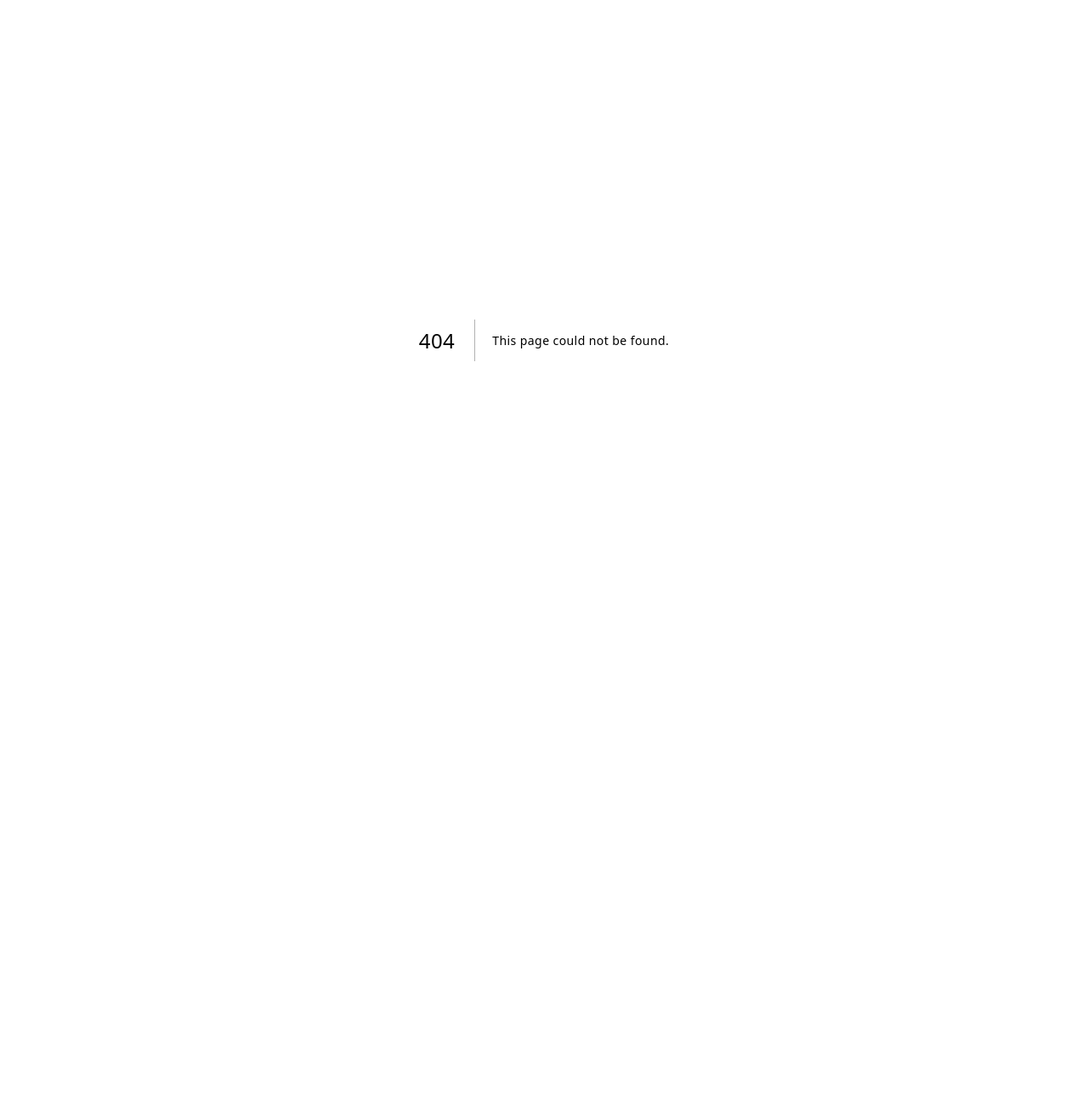
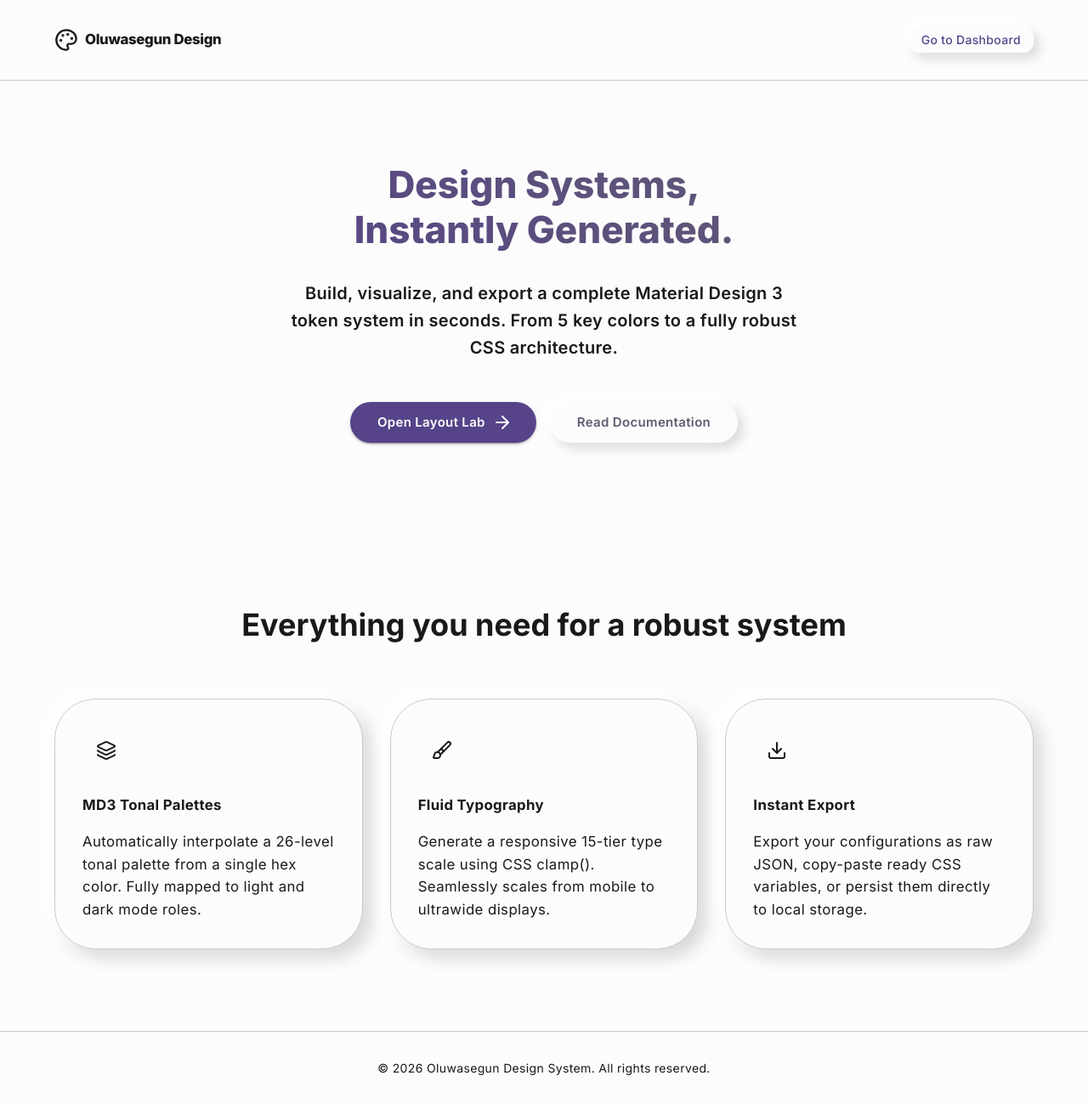
Before and after one commit to Holuwasegun/oluwasegun-design-system, a Next.js app: page /marketing in a window 1280 px wide. Before the commit this address had no page. Shown: the whole page at 85% size. Before the commit the page ends 800 px from the top, so only its background shows below. Built offline with nearby package versions, Linux system fonts and the light colour scheme.

Commit message:
feat: wrap branding logo in a router link to marketing page

```diff
--- /dev/null
+++ b/src/app/marketing/page.tsx
@@ -0,0 +1,132 @@
+"use client";
+
+import React from 'react';
+import { Box, Button, Container, Stack, Typography, Grid, Paper } from '@mui/material';
+import Link from 'next/link';
+import { Palette, Layers, Brush, Download, ArrowRight } from 'lucide-react';
+
+export default function Home() {
+  return (
+    <Box sx={{ minHeight: '100vh', display: 'flex', flexDirection: 'column' }}>
+      {/* Header */}
+      <Box component="header" sx={{ p: 4, borderBottom: '1px solid', borderColor: 'divider', bgcolor: 'background.paper' }}>
+        <Container maxWidth="lg" sx={{ display: 'flex', justifyContent: 'space-between', alignItems: 'center' }}>
+          <Link href="/marketing" style={{ textDecoration: 'none', color: 'inherit' }}>
+            <Stack direction="row" spacing={1} sx={{ alignItems: 'center' }}>
+              <Palette color="currentColor" size={28} />
+              <Typography variant="h6" sx={{ fontWeight: 800, letterSpacing: '-0.02em' }}>
+                Oluwasegun Design
+              </Typography>
+            </Stack>
+          </Link>
+          <Link href="/dashboard" passHref>
+            <Button variant="outlined" color="primary">Go to Dashboard</Button>
+          </Link>
+        </Container>
+      </Box>
+
+      {/* Hero Section */}
+      <Box component="main" sx={{ flexGrow: 1, display: 'flex', flexDirection: 'column' }}>
+        <Container maxWidth="md" sx={{ py: { xs: 8, md: 12 }, textAlign: 'center' }}>
+          <Typography
+            variant="h1"
+            component="h1"
+            sx={{
+              fontWeight: 800,
+              mb: 4,
+              background: (theme) => `linear-gradient(45deg, ${theme.palette.primary.main}, ${theme.palette.secondary.main})`,
+              WebkitBackgroundClip: 'text',
+              WebkitTextFillColor: 'transparent'
+            }}
+          >
+            Design Systems,<br />Instantly Generated.
+          </Typography>
+
+          <Typography
+            variant="h5"
+            color="text.secondary"
+            sx={{ mb: 6, maxWidth: '600px', mx: 'auto', lineHeight: 1.6 }}
+          >
+            Build, visualize, and export a complete Material Design 3 token system in seconds. From 5 key colors to a fully robust CSS architecture.
+          </Typography>
+
+          <Stack direction={{ xs: 'column', sm: 'row' }} spacing={2} sx={{ justifyContent: 'center' }}>
+            <Link href="/dashboard" passHref>
+              <Button
+                variant="contained"
+                color="primary"
+                size="large"
+                endIcon={<ArrowRight />}
+                sx={{ px: 4, py: 1.5, borderRadius: 8, textTransform: 'none', fontWeight: 600 }}
+              >
+                Open Layout Lab
+              </Button>
+            </Link>
+            <Button
+              variant="outlined"
+              color="secondary"
+              size="large"
+              sx={{ px: 4, py: 1.5, borderRadius: 8, textTransform: 'none', fontWeight: 600 }}
+            >
+              Read Documentation
+            </Button>
+          </Stack>
+        </Container>
+
+        {/* Features Section */}
+        <Box sx={{ bgcolor: 'surfaceContainerLowest', py: { xs: 8, md: 12 }, flexGrow: 1 }}>
+          <Container maxWidth="lg">
+            <Typography variant="h2" component="h2" sx={{ textAlign: 'center', fontWeight: 700, mb: 8 }}>
+              Everything you need for a robust system
+            </Typography>
+
+            <Box sx={{ display: 'grid', gridTemplateColumns: { xs: '1fr', md: 'repeat(3, 1fr)' }, gap: 4 }}>
+              <Box>
+                <Paper elevation={0} sx={{ p: 4, height: '100%', borderRadius: 4, bgcolor: 'background.paper', border: '1px solid', borderColor: 'divider' }}>
+                  <Box sx={{ p: 2, bgcolor: 'primary.container', color: 'onPrimaryContainer', display: 'inline-flex', borderRadius: 3, mb: 3 }}>
+                    <Layers size={24} />
+                  </Box>
+                  <Typography variant="h6" sx={{ fontWeight: 700, mb: 2 }}>MD3 Tonal Palettes</Typography>
+                  <Typography variant="body1" color="text.secondary">
+                    Automatically interpolate a 26-level tonal palette from a single hex color. Fully mapped to light and dark mode roles.
+                  </Typography>
+                </Paper>
+              </Box>
+
+              <Box>
+                <Paper elevation={0} sx={{ p: 4, height: '100%', borderRadius: 4, bgcolor: 'background.paper', border: '1px solid', borderColor: 'divider' }}>
+                  <Box sx={{ p: 2, bgcolor: 'secondary.container', color: 'onSecondaryContainer', display: 'inline-flex', borderRadius: 3, mb: 3 }}>
+                    <Brush size={24} />
+                  </Box>
+                  <Typography variant="h6" sx={{ fontWeight: 700, mb: 2 }}>Fluid Typography</Typography>
+                  <Typography variant="body1" color="text.secondary">
+                    Generate a responsive 15-tier type scale using CSS clamp(). Seamlessly scales from mobile to ultrawide displays.
+                  </Typography>
+                </Paper>
+              </Box>
+
+              <Box>
+                <Paper elevation={0} sx={{ p: 4, height: '100%', borderRadius: 4, bgcolor: 'background.paper', border: '1px solid', borderColor: 'divider' }}>
+                  <Box sx={{ p: 2, bgcolor: 'tertiary.container', color: 'onTertiaryContainer', display: 'inline-flex', borderRadius: 3, mb: 3 }}>
+                    <Download size={24} />
+                  </Box>
+                  <Typography variant="h6" sx={{ fontWeight: 700, mb: 2 }}>Instant Export</Typography>
+                  <Typography variant="body1" color="text.secondary">
+                    Export your configurations as raw JSON, copy-paste ready CSS variables, or persist them directly to local storage.
+                  </Typography>
+                </Paper>
+              </Box>
+            </Box>
+          </Container>
+        </Box>
+      </Box>
+
+      {/* Footer */}
+      <Box component="footer" sx={{ p: 4, textAlign: 'center', borderTop: '1px solid', borderColor: 'divider', bgcolor: 'background.paper' }}>
+        <Typography variant="body2" color="text.secondary">
+          &copy; {new Date().getFullYear()} Oluwasegun Design System. All rights reserved.
+        </Typography>
+      </Box>
+    </Box>
+  );
+}
```
